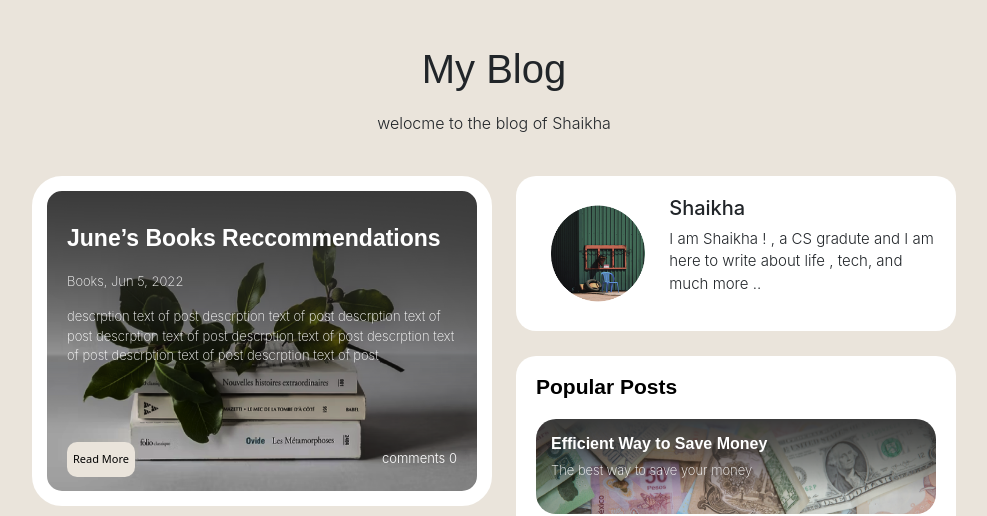
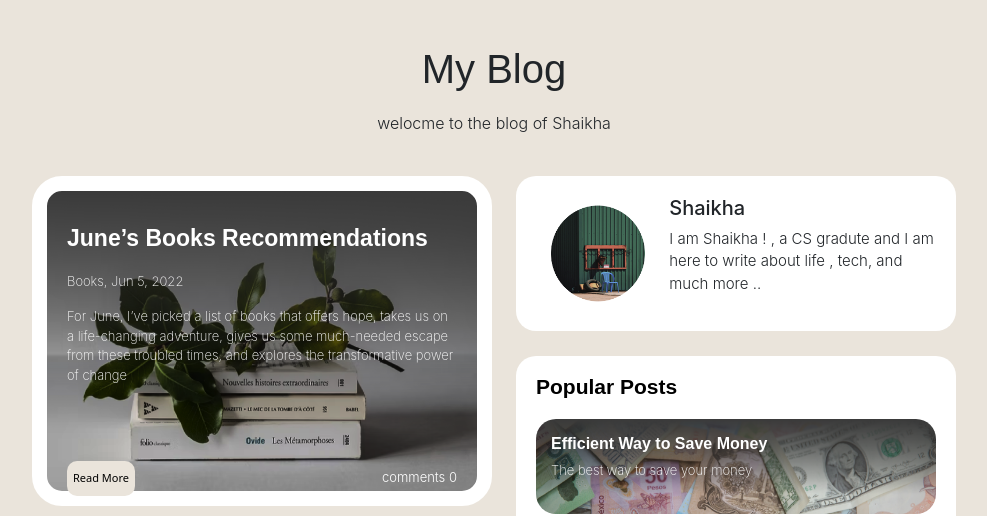
Before and after one commit to shaikha-sedrah/week12, a plain HTML site: page index.html in a window 1280 px wide. Shown: the top 516 px of the page, without its empty margins (146-1133 px from the left). Drawn offline with nearby package versions, Linux system fonts and the light colour scheme; a web font is replaced by a local one.

Commit message:
Update index.html

```diff
--- a/index.html
+++ b/index.html
@@ -18,9 +18,9 @@
         <div class="row justify-content-center">
             <div class="col-auto">
                 <div class="col mx-auto post">
-                    <p class="post-heading">June’s Books Reccommendations</p>
+                    <p class="post-heading">June’s Books Recommendations</p>
                     <p class="post-para">Books, Jun 5, 2022</p>
-                    <p class="post-para">descrption text of post descrption text of post descrption text of post descrption text of post descrption text of post descrption text of post descrption text of post descrption text of post</p>
+                    <p class="post-para">For June, I’ve picked a list of books that offers hope, takes us on a life-changing adventure, gives us some much-needed escape from these troubled times, and explores the transformative power of change</p>
                     <div class="d-flex justify-content-between">
                         <button>Read More</button><div class="comments post-para"><p>comments <span>0</span></p></div>
                     </div>
```
